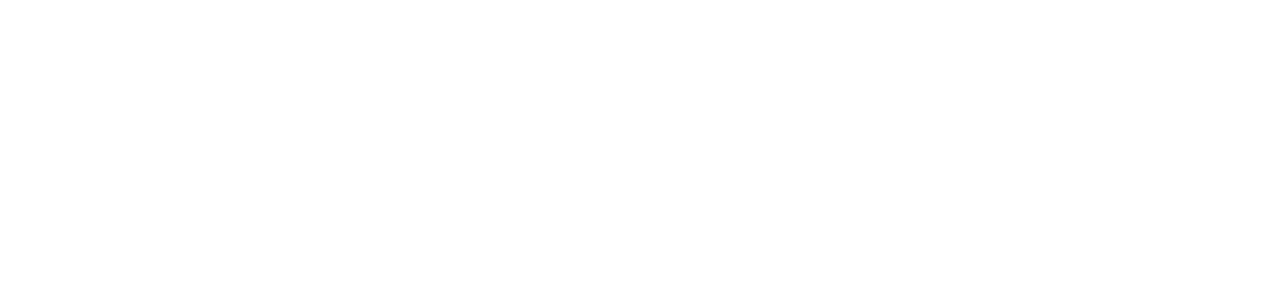
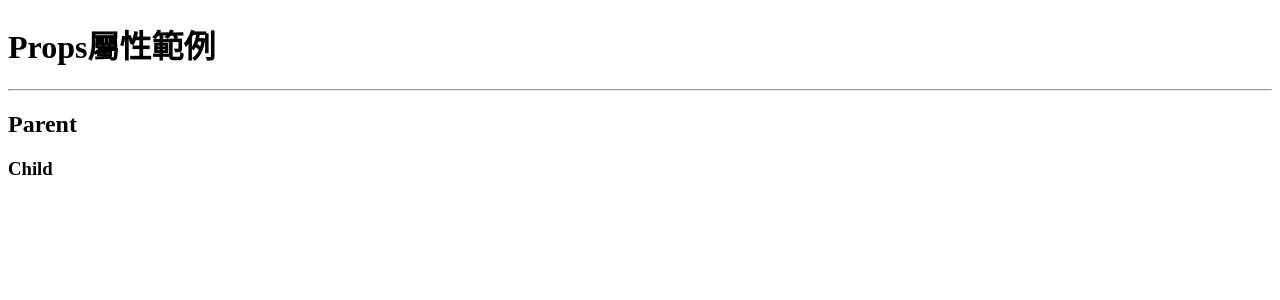
Before and after one commit to yanniao0827/React, a Next.js app: page /cs-0607/props_a in a window 1280 px wide. Shown: the top 300 px of the page. Built offline with nearby package versions, Linux system fonts and the light colour scheme.

Commit message:
prop屬性範例製作

```diff
--- a/components/props/parent.js
+++ /dev/null
@@ -1,5 +0,0 @@
-import React from 'react';
-
-export default function Parent() {
-  return <></>;
-}
--- a/components/props/child.js
+++ b/components/props_a/child.js
@@ -1,5 +1,9 @@
 import React from 'react';
 
 export default function Child() {
-  return <></>;
+  return (
+    <>
+      <h3>Child</h3>
+    </>
+  );
 }
--- /dev/null
+++ b/components/props_a/parent.js
@@ -0,0 +1,11 @@
+import React from 'react';
+import Child from './child';
+
+export default function Parent() {
+  return (
+    <>
+      <h2>Parent</h2>
+      <Child />
+    </>
+  );
+}
--- a/pages/cs-0607/props_a.js
+++ b/pages/cs-0607/props_a.js
@@ -1,5 +1,12 @@
 import React from 'react';
+import Parent from '@/components/props_a/parent';
 
 export default function PropsA() {
-  return <></>;
+  return (
+    <>
+      <h1>Props屬性範例</h1>
+      <hr />
+      <Parent />
+    </>
+  );
 }
```
